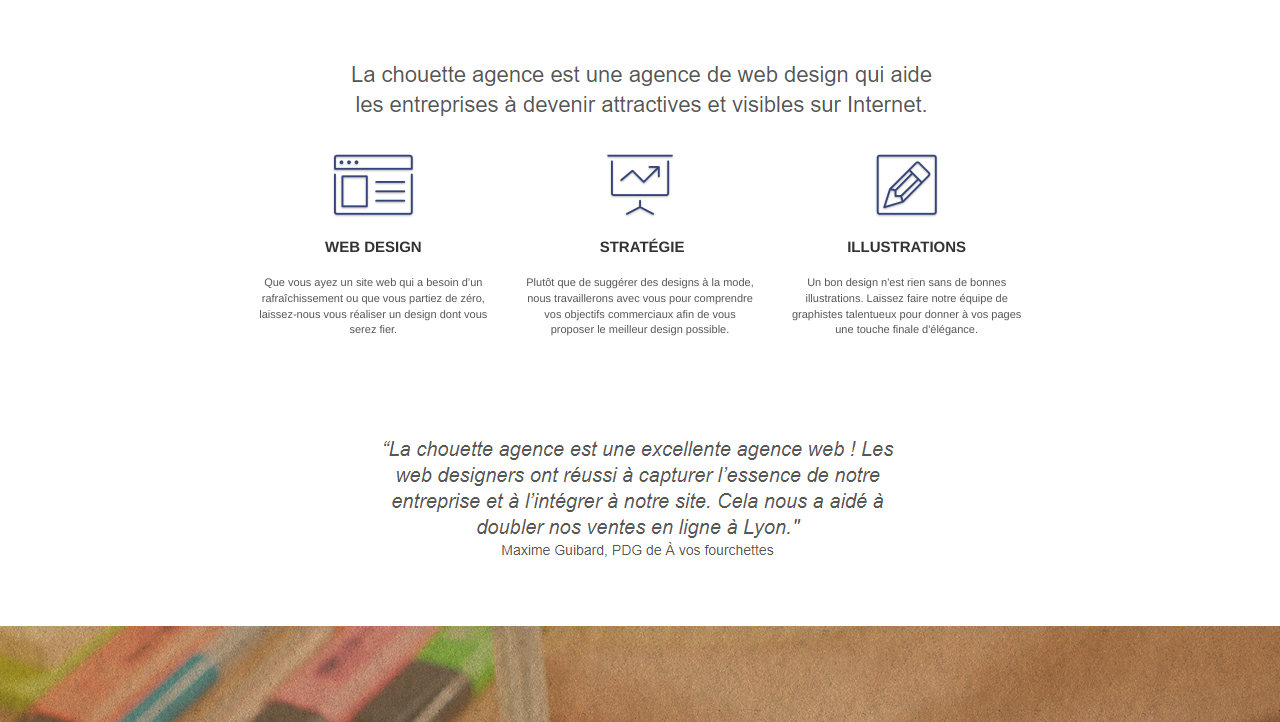
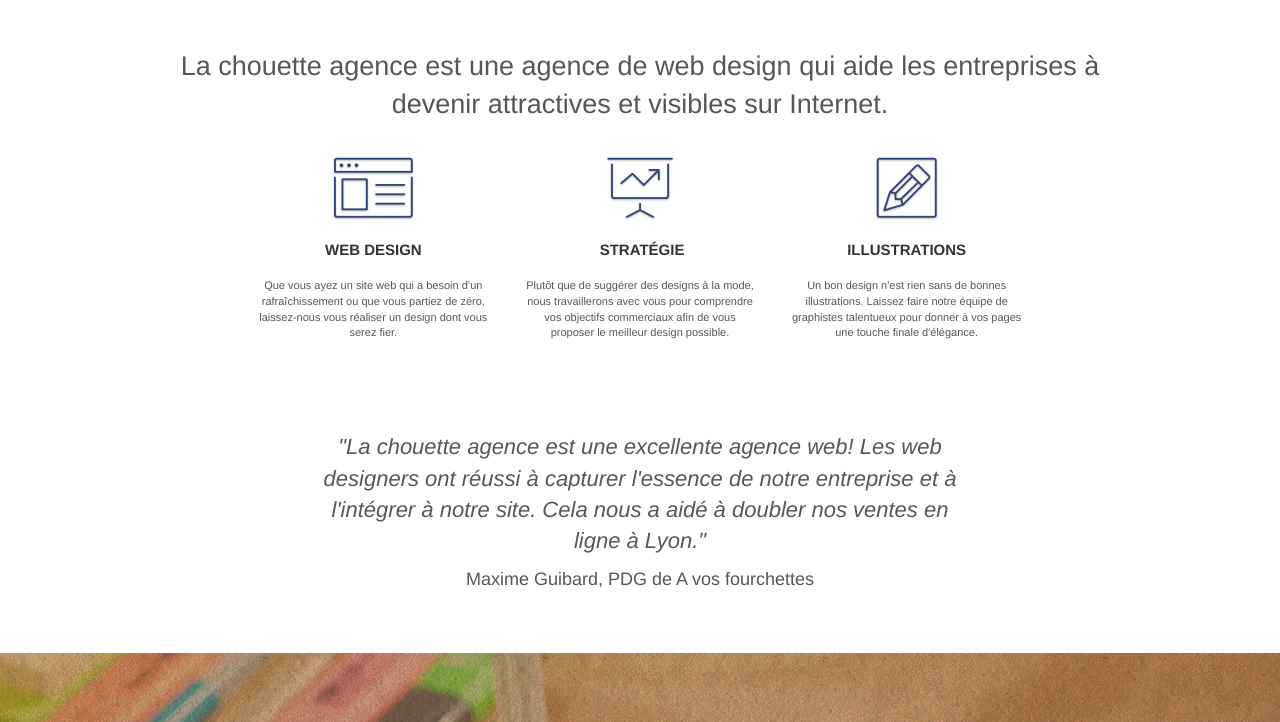
Before and after one commit to Sandmox/P4-OC, a plain HTML site: page index.html in a window 1280 px wide. Shown: the part 538-1260 px from the top of the page. Drawn offline with Linux system fonts and the light colour scheme.

Commit message:
img changed by text

```diff
--- a/index.html
+++ b/index.html
@@ -84,7 +84,7 @@
 	<div class="container bloc-md">
 		<div class="row">
 			<div class="col-sm-12 text-center">
-				<img alt="agence web, agence web paris, web design paris, stratégie web" src="img/title.png" />
+				<p id="txt1">La chouette agence est une agence de web design qui aide les entreprises à devenir attractives et visibles sur Internet.</p>
 			</div>
 		</div>
 		<div class="row voffset-lg med-width-whitespace">
@@ -124,7 +124,8 @@
 		</div>
 		<div class="row voffset-lg voffset">
 			<div class="col-xs-12 col-md-8 col-md-offset-2 text-center">
-				<img alt="agence web, agence web paris, web design paris, stratégie web" src="img/citation.png" />
+				<p id="txt2">"La chouette agence est une excellente agence web! Les web designers ont réussi à capturer l'essence de notre entreprise et à l'intégrer à notre site. Cela nous a aidé à doubler nos ventes en ligne à Lyon."</p>
+				<p id="txt3">Maxime Guibard, PDG de A vos fourchettes</p>
 
 			</div>
 		</div>
@@ -154,7 +155,7 @@
 	<div class="container bloc-lg">
 		<div class="row">
 			<div class="col-sm-12 text-center">
-				<img alt="agence web, agence web paris, web design paris, stratégie web" src="img/title2.png" />
+				<p id="txt4">Nous travaillons avec beaucoup de clients, <br> voici nos réalisations.</p>
 			</div>
 		</div>
 		<div class="row tight-width-whitespace portfolio-row">
--- a/style.css
+++ b/style.css
@@ -680,6 +680,23 @@ p {
     font-size: 11px;
 }
 
+#txt1{
+    font-size: 27px;
+}
+
+#txt2{
+    font-size: 22px;
+    font-style: italic;
+}
+
+#txt3{
+    font-size: 18px;
+}
+
+#txt4{
+    font-size: 22px;
+}
+
 .tight-width-whitespace {
     max-width: 600px;
     margin: auto auto auto auto;
```
